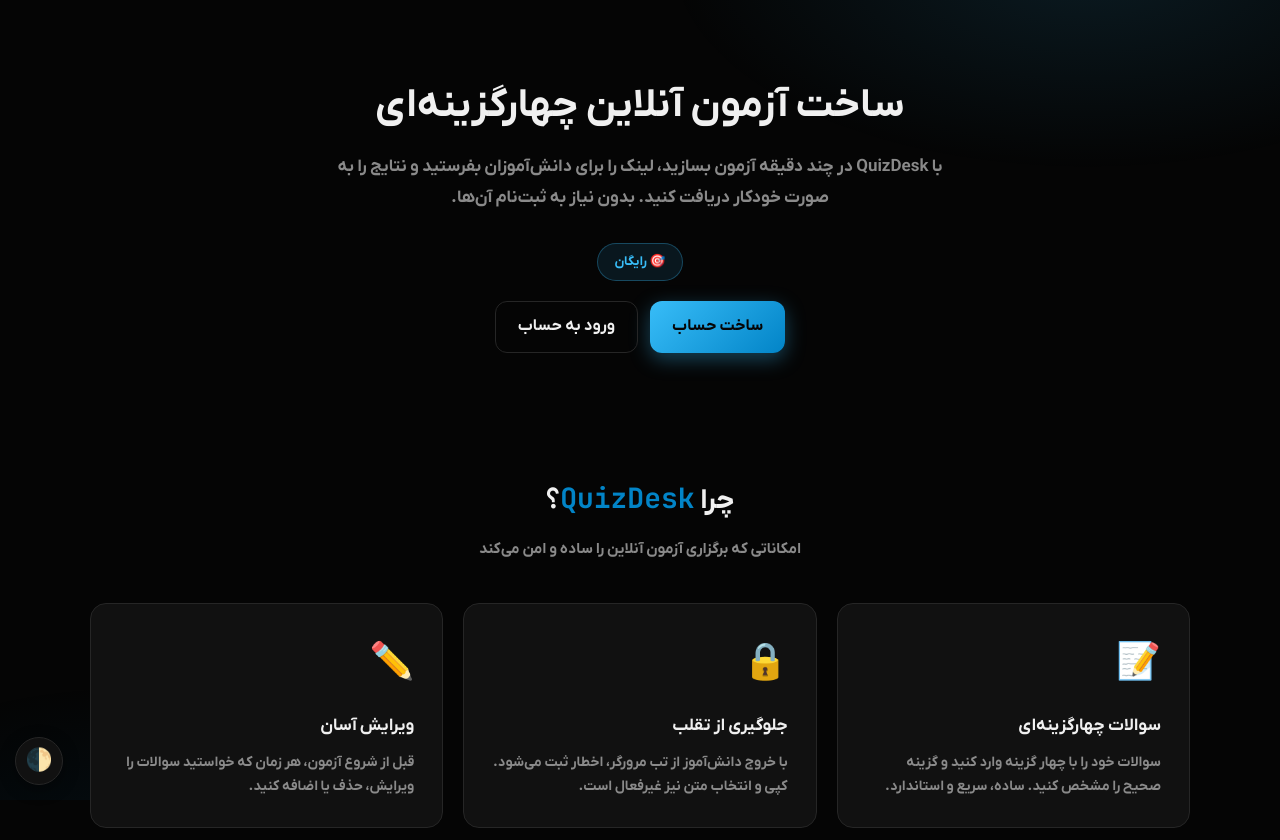
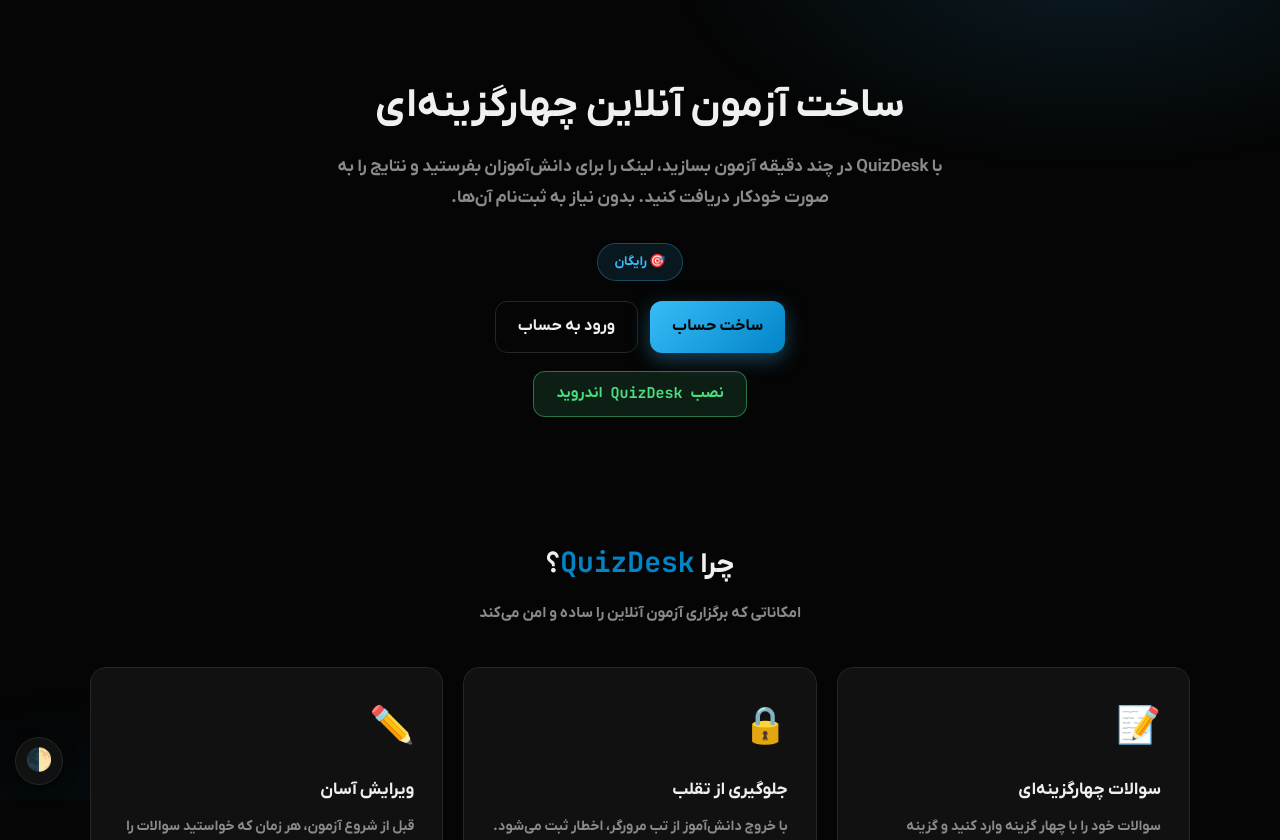
Before and after one commit to ShayanCoder710/QuizDesk, a Flask app: page / in a window 1280 px wide. Shown: the top 840 px of the page. Run offline with Flask 3, Linux system fonts and the light colour scheme; some libraries are stand-ins or nearby versions.

Commit message:
add android apk download button

```diff
--- a/static/css/style.css
+++ b/static/css/style.css
@@ -196,6 +196,39 @@ body.light-theme .btn-edit {
     color: #16a34a;
 }
 
+.btn-app {
+    background: rgba(74, 222, 128, 0.12);
+    border: 1px solid rgba(74, 222, 128, 0.45);
+    color: #4ade80;
+}
+
+.btn-app:hover {
+    background: rgba(74, 222, 128, 0.22);
+    border-color: rgba(74, 222, 128, 0.6);
+    box-shadow: 0 6px 18px rgba(74, 222, 128, .18);
+}
+
+.btn-app .qt {
+    color: inherit;
+}
+
+body.light-theme .btn-app {
+    background: rgba(22, 163, 74, 0.1);
+    border-color: rgba(22, 163, 74, 0.3);
+    color: #16a34a;
+}
+
+body.light-theme .btn-app:hover {
+    background: rgba(22, 163, 74, 0.18);
+    border-color: rgba(22, 163, 74, 0.5);
+}
+
+.landing-app-row {
+    display: flex;
+    justify-content: center;
+    margin-top: 18px;
+}
+
 .btn-lg {
     height: 52px;
     font-size: 16px;
--- a/templates/landing.html
+++ b/templates/landing.html
@@ -13,6 +13,9 @@
         <div class="landing-cta">
             <a href="{{ url_for('register') }}" class="btn btn-primary btn-lg">ساخت حساب</a>
             <a href="{{ url_for('login') }}" class="btn btn-ghost btn-lg">ورود به حساب</a>
+        </div>
+        <div class="landing-app-row">
+            <a href="{{ url_for('static', filename='quizdesk.apk') }}" download class="btn btn-app">نصب <span class="qt">QuizDesk</span> اندروید</a>
         </div>
     </div>
 </div>
@@ -117,6 +120,9 @@
         <h2>همین حالا شروع کنید</h2>
         <p>در کمتر از ۵ دقیقه اولین آزمون خود را بسازید.</p>
         <a href="{{ url_for('register') }}" class="btn btn-primary btn-lg">ساخت حساب</a>
+        <div class="landing-app-row">
+            <a href="{{ url_for('static', filename='quizdesk.apk') }}" download class="btn btn-app">نصب <span class="qt">QuizDesk</span> اندروید</a>
+        </div>
     </div>
 </div>
 {% endblock %}
```
Also changed, not shown: 1 other file.
